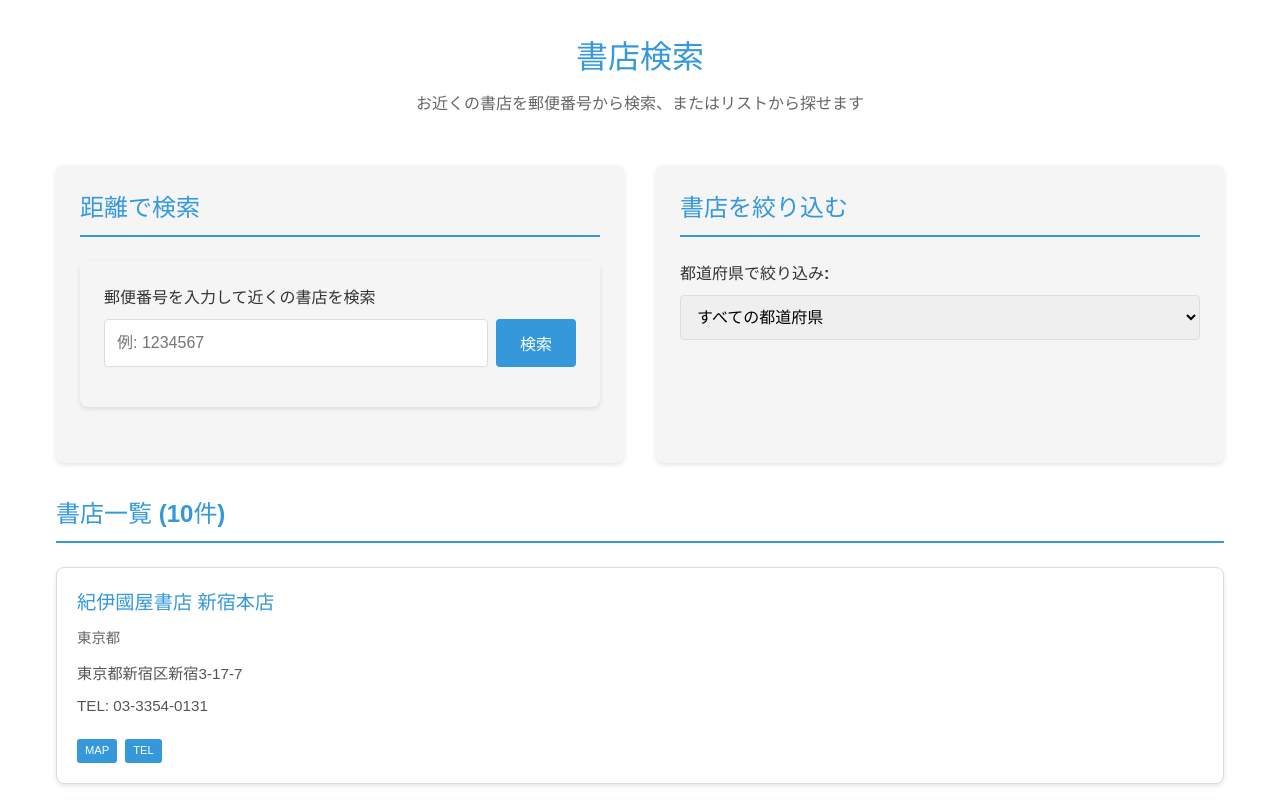
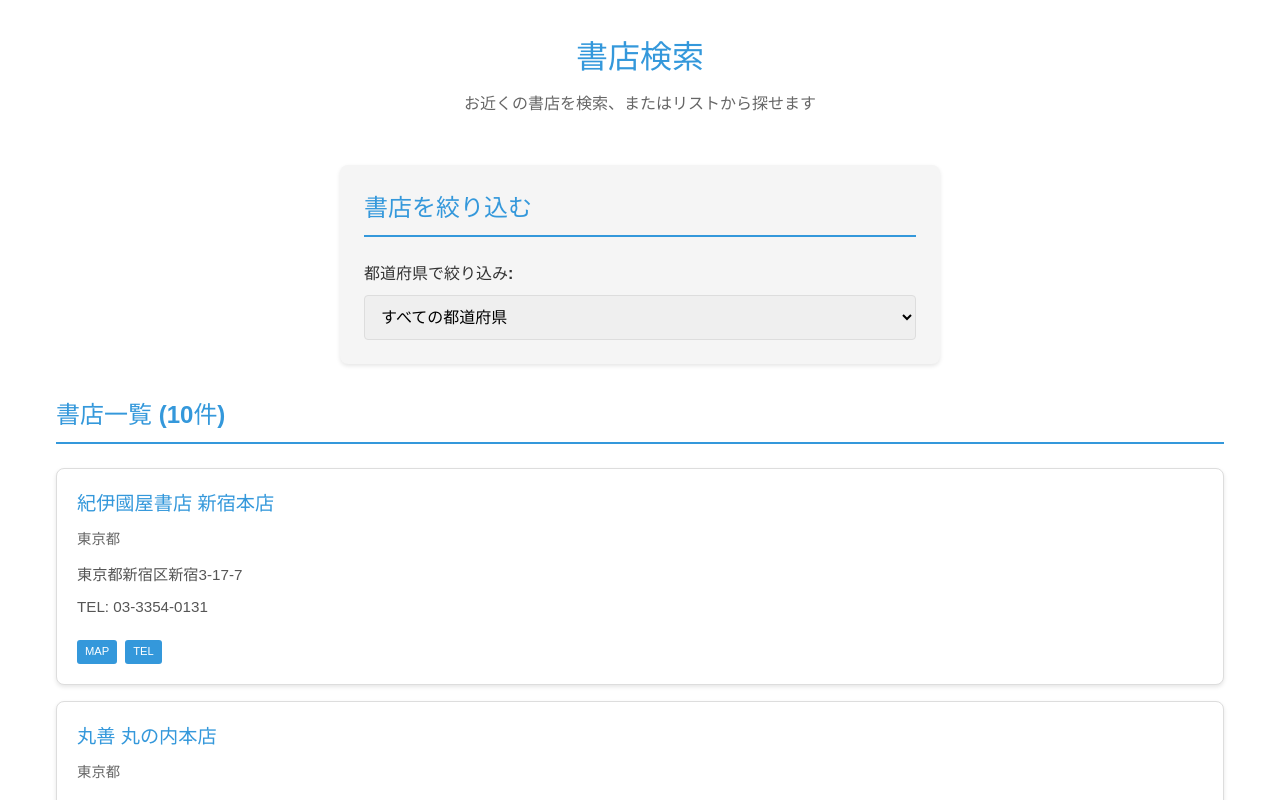
Before and after one commit to gmagmeg/shotendoushi, a React (Vite) app: page / in a window 1280 px wide. Shown: the top 800 px of the page. Built offline with nearby package versions, Linux system fonts and the light colour scheme.

Commit message:
master: 郵便番号検索機能を削除し、登録済み書店データに基づく都道府県リストを実装

```diff
--- a/src/components/BookstoreSearch.tsx
+++ b/src/components/BookstoreSearch.tsx
@@ -4,7 +4,6 @@
 import { Bookstore } from '../types';
 import { getCoordinatesFromPostalCode } from '../utils/distance';
 import { findBookstoresWithinRadius, getAllBookstores } from '../utils/bookstoreService';
-import { prefectures } from '../data/prefectures';
 
 const BookstoreSearch: React.FC = () => {
   const [searchResults, setSearchResults] = useState<{ bookstore: Bookstore; distance: number }[]>([]);
@@ -14,11 +13,19 @@
   const [hasSearched, setHasSearched] = useState<boolean>(false);
   const [error, setError] = useState<string | null>(null);
   const [selectedPrefecture, setSelectedPrefecture] = useState<string>('');
+  const [availablePrefectures, setAvailablePrefectures] = useState<string[]>([]);
 
   // 初期化時に全書店データを取得
   useEffect(() => {
-    setAllBookstores(getAllBookstores());
-    setFilteredBookstores(getAllBookstores());
+    const bookstores = getAllBookstores();
+    setAllBookstores(bookstores);
+    setFilteredBookstores(bookstores);
+
+    // 登録されている都道府県のリストを生成
+    const prefectures = [...new Set(bookstores.map(store => store.prefecture)
+      .filter((pref): pref is string => pref !== undefined))]
+      .sort();
+    setAvailablePrefectures(prefectures);
   }, []);
 
   // 検索処理
@@ -80,47 +87,12 @@
       <header className="app-header">
         <h1>書店検索</h1>
         <p className="app-description">
-          お近くの書店を郵便番号から検索、またはリストから探せます
+          お近くの書店を検索、またはリストから探せます
         </p>
       </header>
 
       <main>
         <section className="search-section">
-          <div className="search-options">
-            <div className="distance-search">
-              <h2 className="section-title">距離で検索</h2>
-              <PostalCodeSearchForm
-                onSearch={handleSearch}
-                isLoading={isLoading}
-              />
-
-              {error && (
-                <div className="error-container" role="alert">
-                  <p className="error-message">{error}</p>
-                </div>
-              )}
-
-              {hasSearched && (
-                <div className="results-section">
-                  <div className="results-header">
-                    <h3 className="list-title">検索結果 ({searchResults.length}件)</h3>
-                    <button
-                      type="button"
-                      onClick={handleClear}
-                      className="clear-button"
-                      aria-label="検索結果をクリア"
-                    >
-                      クリア
-                    </button>
-                  </div>
-                  <BookstoreList
-                    bookstores={searchResults}
-                    isLoading={isLoading}
-                  />
-                </div>
-              )}
-            </div>
-
           <div className="filter-section">
             <h2 className="section-title">書店を絞り込む</h2>
 
@@ -136,13 +108,12 @@
                   onChange={handlePrefectureChange}
                 >
                   <option value="">すべての都道府県</option>
-                    {prefectures.map(pref => (
-                      <option key={pref.code} value={pref.name}>
-                        {pref.name}
+                  {availablePrefectures.map(prefecture => (
+                    <option key={prefecture} value={prefecture}>
+                      {prefecture}
                     </option>
                   ))}
                 </select>
-                </div>
               </div>
             </div>
           </div>
--- a/src/index.css
+++ b/src/index.css
@@ -550,8 +550,9 @@
   }
 }
 
-.distance-search,
 .filter-section {
+  max-width: 600px;
+  margin: 0 auto 2rem;
   background-color: var(--light-gray);
   border-radius: 8px;
   padding: 1.5rem;
@@ -692,7 +693,6 @@
 
 /* ダークモード対応 */
 @media (prefers-color-scheme: dark) {
-  .distance-search,
   .filter-section {
     background-color: #333;
   }
```
Also changed, not shown: 1 other file (tests, documents, lock files or other folders). Lines whose indentation alone changed are shown as unchanged.
